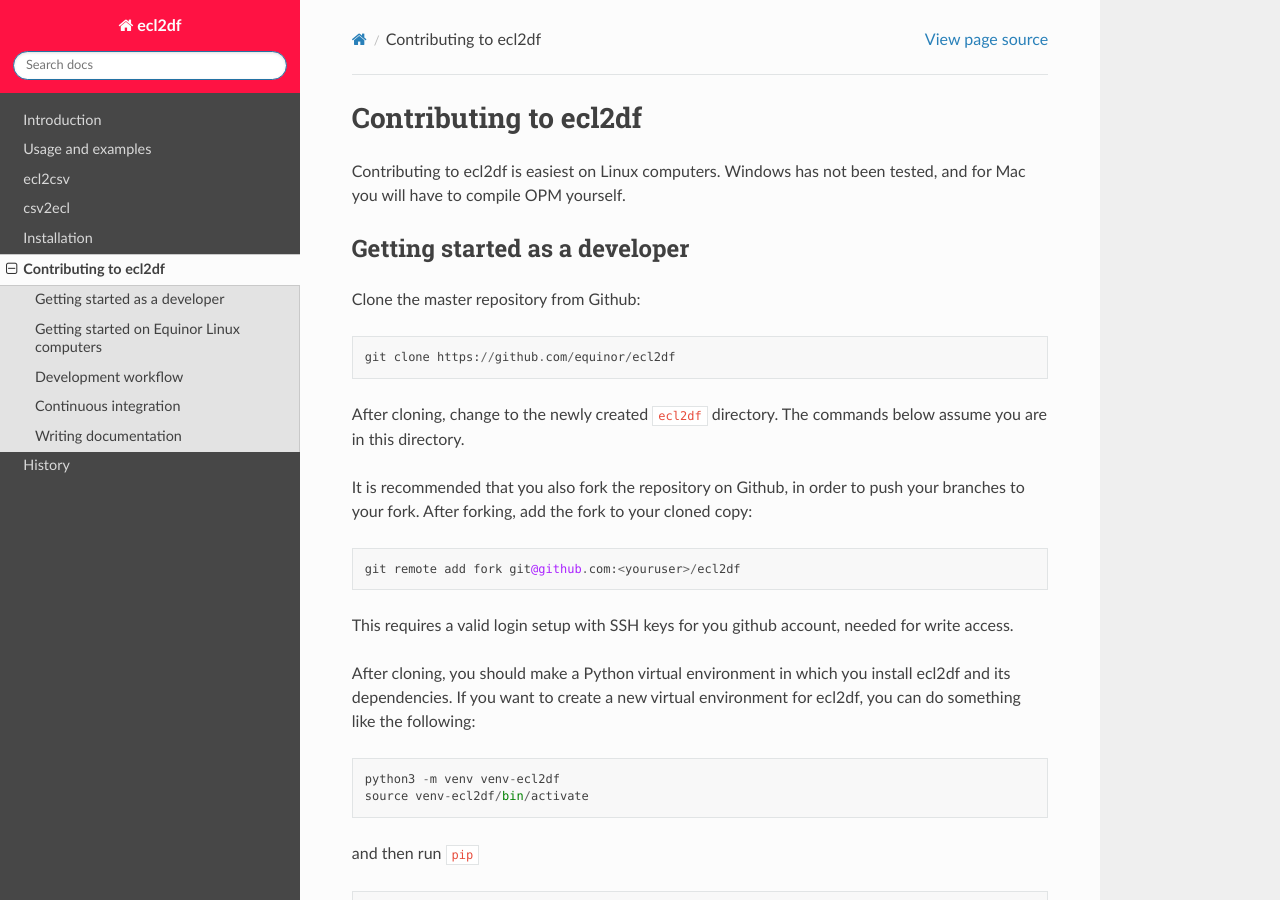
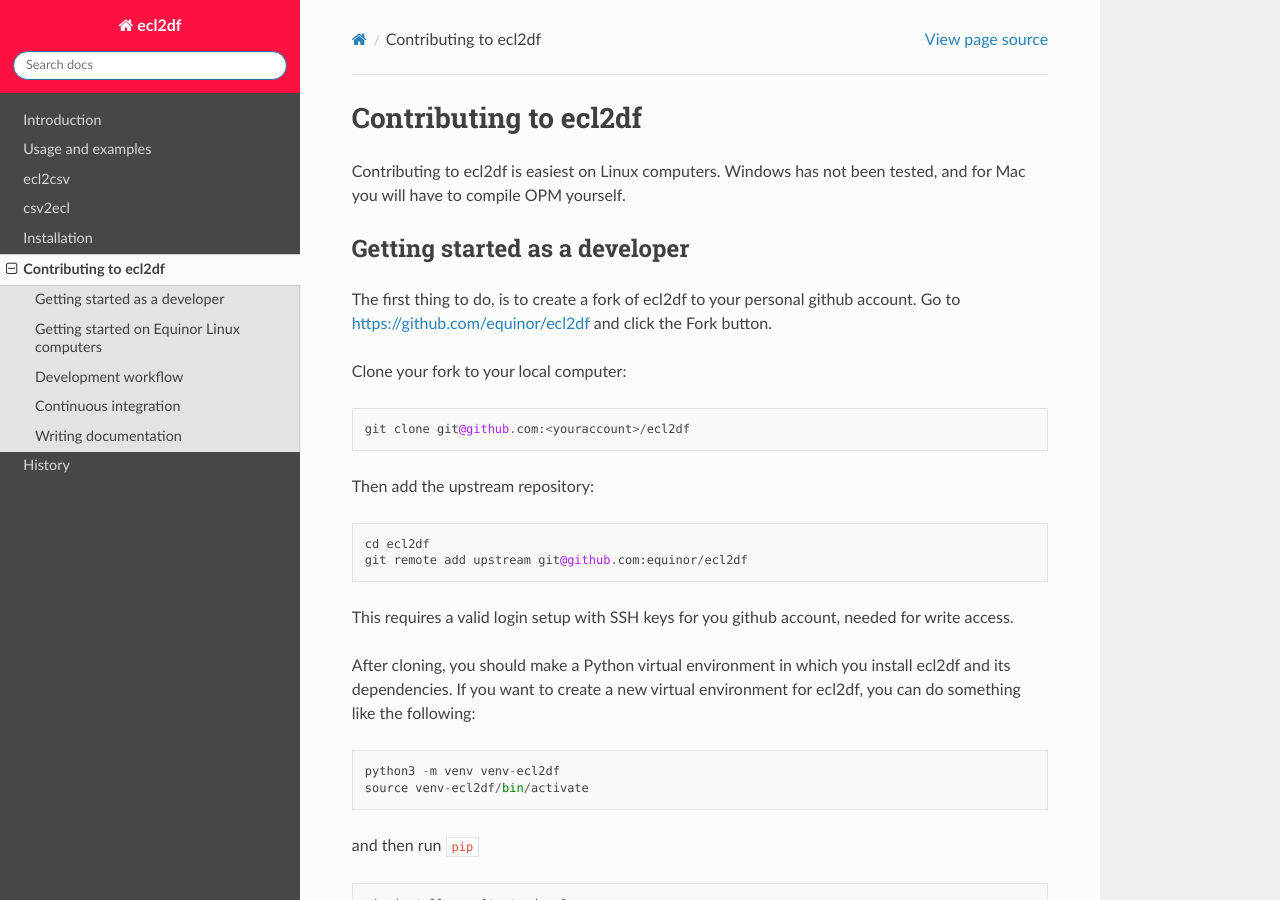
Before and after one commit to equinor/res2df, a Sphinx documentation site: the page built from docs/contribution.rst, in a window 1280 px wide and 900 px high. Built offline with Sphinx 7.4.7 and the Read the Docs theme 2.0.0, drawn with Linux system fonts in a browser that asks for light colours; pages that are not in the unit, such as notebooks, are missing from menus; the version number could not be read and is left out.

Commit message:
Fork then clone

```diff
--- a/docs/contribution.rst
+++ b/docs/contribution.rst
@@ -8,17 +8,18 @@ tested, and for Mac you will have to compile OPM yourself.
 Getting started as a developer
 ------------------------------
 
-Clone the master repository from Github::
+The first thing to do, is to create a fork of ecl2df to your personal
+github account. Go to https://github.com/equinor/ecl2df and click the Fork
+button.
 
-  git clone https://github.com/equinor/ecl2df
+Clone your fork to your local computer::
 
-After cloning, change to the newly created ``ecl2df`` directory. The commands
-below assume you are in this directory.
+  git clone git@github.com:<youraccount>/ecl2df
 
-It is recommended that you also fork the repository on Github, in order to push
-your branches to your fork. After forking, add the fork to your cloned copy::
+Then add the upstream repository::
 
-  git remote add fork git@github.com:<youruser>/ecl2df
+  cd ecl2df
+  git remote add upstream git@github.com:equinor/ecl2df
 
 This requires a valid login setup with SSH keys for you github account, needed
 for write access.
```
